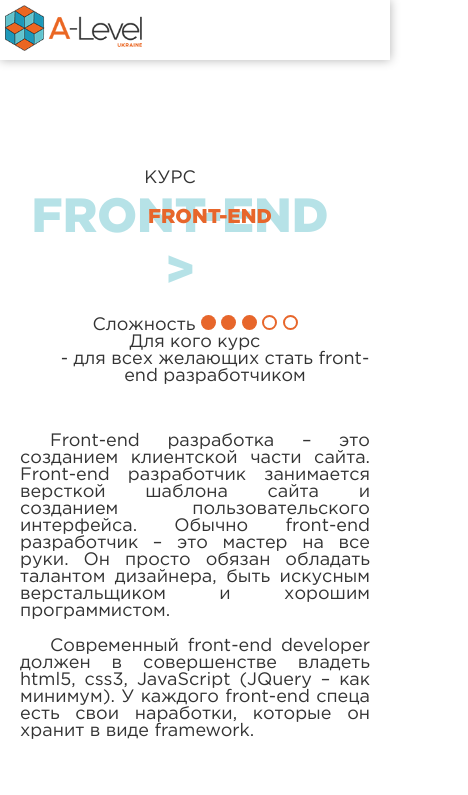
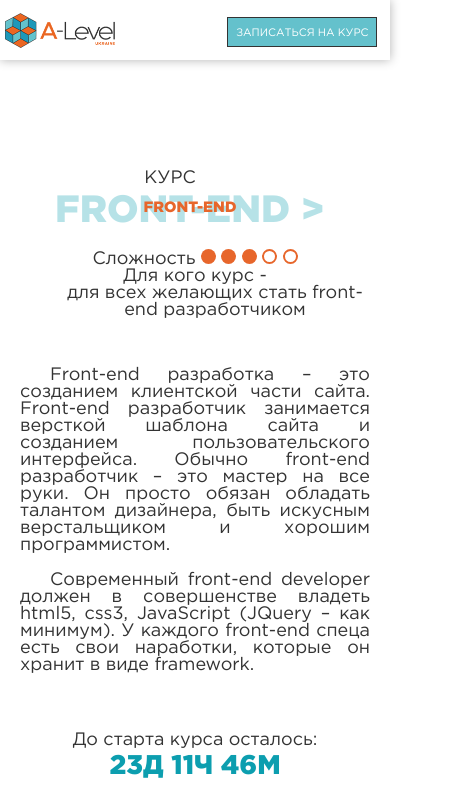
Before and after one commit to Raynek/alevel_16-06-2016_Zubarev, a plain HTML site: page alevel/index.html in a window 390 px wide. Shown: the top 795 px of the page, 468 px wide, since content can reach past the window. Drawn offline with Linux system fonts and the light colour scheme.

Commit message:
v1.0 adaptive

```diff
--- a/alevel/css/media.css
+++ b/alevel/css/media.css
@@ -145,13 +145,23 @@
         background-color: #0c9eaf;
     }
 
+
     header .block-right{
-        margin-right: 10px;
+        margin-right: 2%;
+        height: 100%;
     }
 
+    header .block-left{
+        width: 110px;
+        height: 35px;
+        margin-top: 2%;
+    }
+
+
+
     header .logo img{
-        height: 65%;
-        width: 65%;
+        height: 100%;
+        width: 100%;
     }
 
     .course-programm-items{
@@ -215,4 +225,28 @@
         font-size: 1.5em;
         display: block;
     }
+
+    main .block-left .title-box .double-title{
+    color: rgba(12, 158, 175, 0.3);
+    font-family: GothamProBlack;
+    font-size: 38px;
+    position: relative;
+    margin-bottom: 80px;
+    margin-right: 10px;
+        text-align: center;
+
+    }
+
+    main .block-left .title-box .double-title::before {
+    content: attr(data-title);
+    color: #E7662B;
+    position: absolute;
+    font-size: 15px;
+    text-align: center;
+    display: block;
+    width: 100%;
+    line-height: 40px;
+        margin: 0 auto;
 }
+
+}
--- a/alevel/css/style.css
+++ b/alevel/css/style.css
@@ -53,7 +53,7 @@ a{
 
 header{
     display: block;
-    padding: 20px;
+    padding: 10px 20px;
     -webkit-box-shadow: 0px 0px 10px 0px rgba(0,0,0,0.3);
     -moz-box-shadow: 0px 0px 10px 0px rgba(0,0,0,0.3);
     box-shadow: 0px 0px 10px 0px rgba(0,0,0,0.3);
--- a/alevel/index.html
+++ b/alevel/index.html
@@ -25,6 +25,7 @@
                     <span>+38-068-81-13-262</span>
                     <span class="pop">+38-050-14-43-732</span>
                 </div>
+                <a href="" class="header-btn">Записаться на курс</a>
             </div>
         </header>
 <!--======================================== Main content =========================================-->
@@ -43,9 +44,9 @@
                     <span class="circle-empty"></span>
                 </div>
                 <div class="for-box">
-                    <span>Для кого курс</span>
+                    <span>Для кого курс -</span>
                     <ul>
-                        <li> - для всех желающих стать front-end разработчиком</li>
+                        <li> для всех желающих стать front-end разработчиком</li>
                     </ul>
                 </div>
             </div>
```
